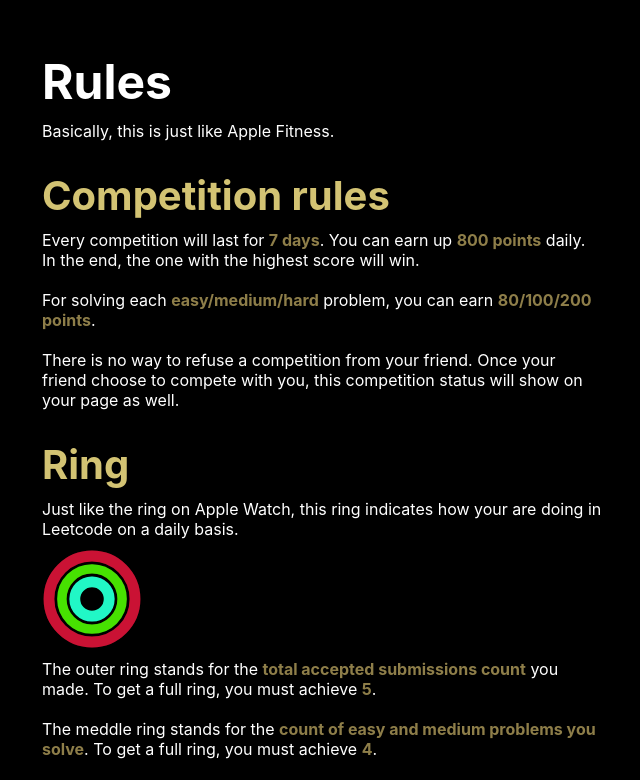
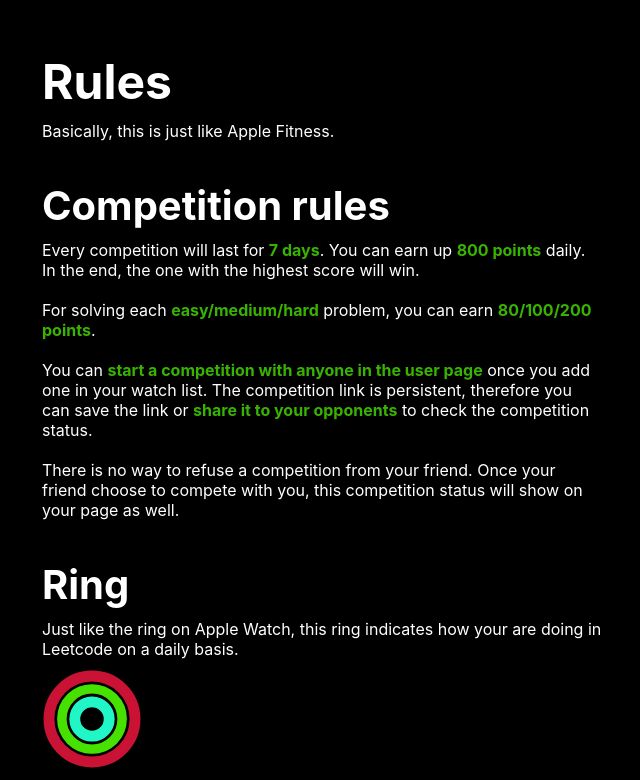
Before and after one commit to keyi6/leetcode-compete, a React (Create React App) app in the folder web/: page /#/rules in a window 1280 px wide. Shown: the top 780 px of the page, without its empty margins (318-958 px from the left). Built offline with nearby package versions, Linux system fonts and the light colour scheme.

Commit message:
fix: adjust style

```diff
--- a/web/src/pages/home/compete_list.tsx
+++ b/web/src/pages/home/compete_list.tsx
@@ -37,7 +37,6 @@ export const CompeteList: React.FC = () => {
     useEffect(() => {
         const s$ = DataCenter.getInstance().getCompetitions$();
         const subscription = s$.subscribe(async (v) => {
-            console.log(v);
             const status = await Promise.all(
                 v.map(async (c) => await DataCenter.getInstance().getCompetitionStatus(c.competitionId))
             );
--- a/web/src/pages/rules.tsx
+++ b/web/src/pages/rules.tsx
@@ -1,17 +1,19 @@
 import styled from '@emotion/styled';
+import Button from '@mui/material/Button';
 import Link from '@mui/material/Link';
+import { useNavigate } from 'react-router-dom';
 import { Color, Goal } from '../common';
 import { Ring, VerticalFlex } from '../components';
 import { DAILY_LIMIT } from '../utils';
 
 const Title = styled.h2`
-    color: ${Color.GOLD};
     size: 2rem;
-    margin: 20px 0 0 0;
+    margin: 30px 0 0 0;
 `;
 
 const Bold = styled.b`
-    color: ${Color.GOLD_LIGHT};
+    color: ${Color.GREEN};
+    opacity: 0.8;
 `;
 
 const Line = styled.p`
@@ -19,6 +21,7 @@ const Line = styled.p`
 `;
 
 export const Rules: React.FC = () => {
+    const nav = useNavigate();
     return (
         <VerticalFlex>
             <h1 style={{ marginBottom: 0 }}>Rules</h1>
@@ -31,6 +34,10 @@ export const Rules: React.FC = () => {
                 In the end, the one with the highest score will win.
             </Line>
             <Line>For solving each <Bold>easy/medium/hard</Bold> problem, you can earn <Bold>80/100/200 points</Bold>.</Line>
+            <Line>
+                You can <Bold>start a competition with anyone in the user page</Bold> once you add one in your watch list.
+                The competition link is persistent, therefore you can save the link or <Bold>share it to your opponents</Bold> to check the competition status.
+            </Line>
             <Line>
                 There is no way to refuse a competition from your friend.
                 Once your friend choose to compete with you, this competition status will show on your page as well.
@@ -60,6 +67,8 @@ export const Rules: React.FC = () => {
             <Line>
                 Project source code: <Link href="https://github.com/cjhahaha/leetcode-compete" target="_blank">https://github.com/cjhahaha/leetcode-compete</Link>
             </Line>
+
+            <Button style={{ marginTop: 30 }} onClick={() => nav('/')} variant="contained">GET STARTED</Button>
         </VerticalFlex>
     );
 };
```
